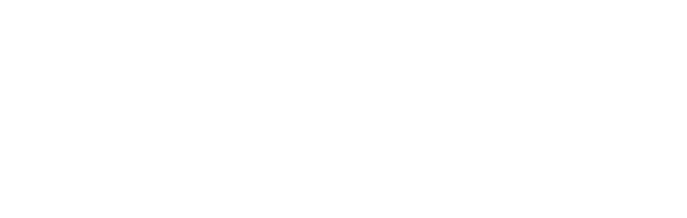
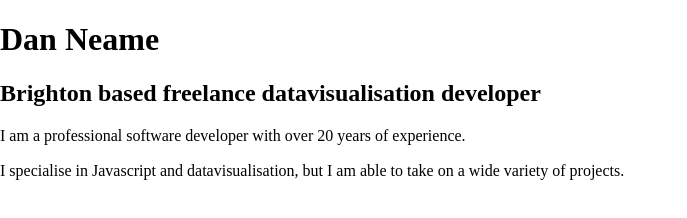
Before and after one commit to cham/website-2019, a plain HTML site: page index.html in a window 1280 px wide. Shown: the whole page, without its empty margins (0-687 px from the left). Drawn offline with Linux system fonts and the light colour scheme.

Commit message:
Basic intro text

```diff
--- a/index.html
+++ b/index.html
@@ -3,11 +3,22 @@
 <head>
   <meta charset="utf-8">
   <meta name="viewport" content="width=device-width">
-  <title>Dan Neame, Brighton based freelance WebGL developer</title>
+  <title>Dan Neame, Brighton based freelance datavisualisation developer</title>
   <link rel="stylesheet" href="css/normalize.v8.0.1.css">
   <link rel="stylesheet" href="css/site.css">
 </head>
 <body>
-
+  <header>
+    <h1>Dan Neame</h1>
+    <h2>Brighton based freelance datavisualisation developer</h2>
+  </header>
+  <section>
+    <p>
+      I am a professional software developer with over 20 years of experience.
+    </p>
+    <p>
+      I specialise in Javascript and datavisualisation, but I am able to take on a wide variety of projects.
+    </p>
+  </section>
 </body>
 </html>
```
